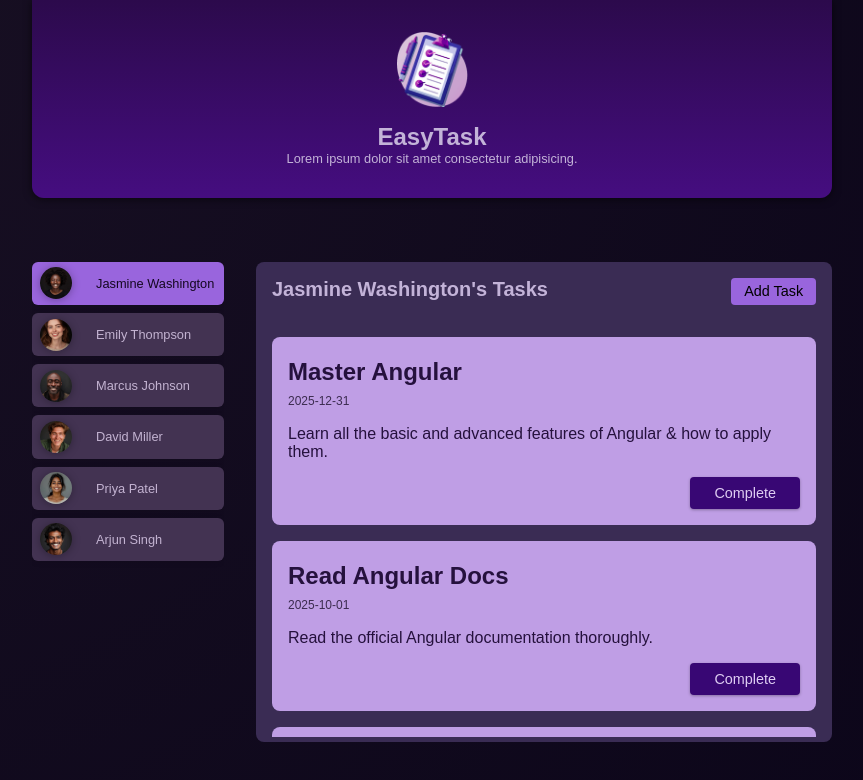
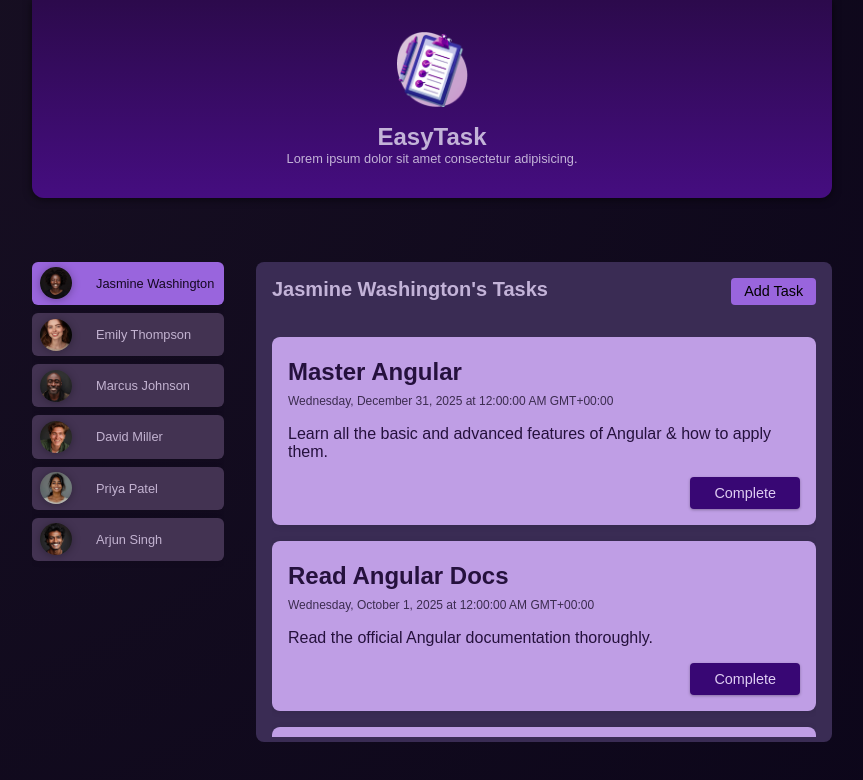
Before and after one commit to capt-farvez/angular-complete-guide-2025, an Angular app in the folder 02-Task-Management-App/task-management-app/: page / in a window 1280 px wide. Both pictures are taken after a click on the button "Jasmine Washington". Shown: the top 780 px of the page, without its empty margins (208-1071 px from the left). Built offline with nearby package versions, Linux system fonts and the light colour scheme.

Commit message:
Content projection with ng-content and transforming template data with pipes

```diff
--- /dev/null
+++ b/02-Task-Management-App/task-management-app/src/app/shared/card/card.css
@@ -0,0 +1,5 @@
+div {
+  border-radius: 6px;
+  box-shadow: 0 1px 6px rgba(0, 0, 0, 0.1);
+  overflow: hidden;
+}
--- /dev/null
+++ b/02-Task-Management-App/task-management-app/src/app/shared/card/card.html
@@ -0,0 +1,3 @@
+<div>
+  <ng-content />
+</div>
--- a/02-Task-Management-App/task-management-app/src/app/tasks/task/task.html
+++ b/02-Task-Management-App/task-management-app/src/app/tasks/task/task.html
@@ -1,8 +1,10 @@
+<app-card>
   <article>
     <h2>{{ task.title }}</h2>
-  <time> {{ task.dueDate }}</time>
+    <time> {{ task.dueDate | date:'full' }}</time>
     <p>{{ task.summary }}</p>
     <p class="actions">
       <button (click)="onCompleteTask()">Complete</button>
     </p>
   </article>
+</app-card>
--- a/02-Task-Management-App/task-management-app/src/app/tasks/task/task.ts
+++ b/02-Task-Management-App/task-management-app/src/app/tasks/task/task.ts
@@ -1,10 +1,12 @@
 import { Component, EventEmitter, Input, Output } from '@angular/core';
+import { DatePipe } from '@angular/common';
 
 import { TaskInterface } from './task.model';
+import { Card } from "../../shared/card/card";
 
 @Component({
   selector: 'app-task',
-  imports: [],
+  imports: [Card, DatePipe],
   templateUrl: './task.html',
   styleUrl: './task.css'
 })
--- a/02-Task-Management-App/task-management-app/src/app/user/user.html
+++ b/02-Task-Management-App/task-management-app/src/app/user/user.html
@@ -1,6 +1,6 @@
-<div>
+<app-card>
   <button [class.active]="selected" (click)="onSelectUser()">
     <img [src]="imagePath" [alt]="user.name" />
     <span>{{ user.name }}</span>
   </button>
-</div>
+</app-card>
--- a/02-Task-Management-App/task-management-app/src/app/user/user.ts
+++ b/02-Task-Management-App/task-management-app/src/app/user/user.ts
@@ -1,6 +1,7 @@
 import { Component, Input, Output, EventEmitter } from '@angular/core';
 
 import { UserInterface } from './user.model';
+import { Card } from "../shared/card/card";
 
 type UserTypeAliases = {
   id: string;
@@ -12,7 +13,8 @@ type UserTypeAliases = {
 @Component({
   selector: 'app-user',
   templateUrl: './user.html',
-  styleUrl: './user.css'
+  styleUrl: './user.css',
+  imports: [Card]
 })
 export class User {
   // @Input({ required: true }) id!: string;
```
Also changed, not shown: 02-Task-Management-App/task-management-app/src/app/shared/card/card.ts (added, +11 -0 lines). Lines whose indentation alone changed are shown as unchanged.
